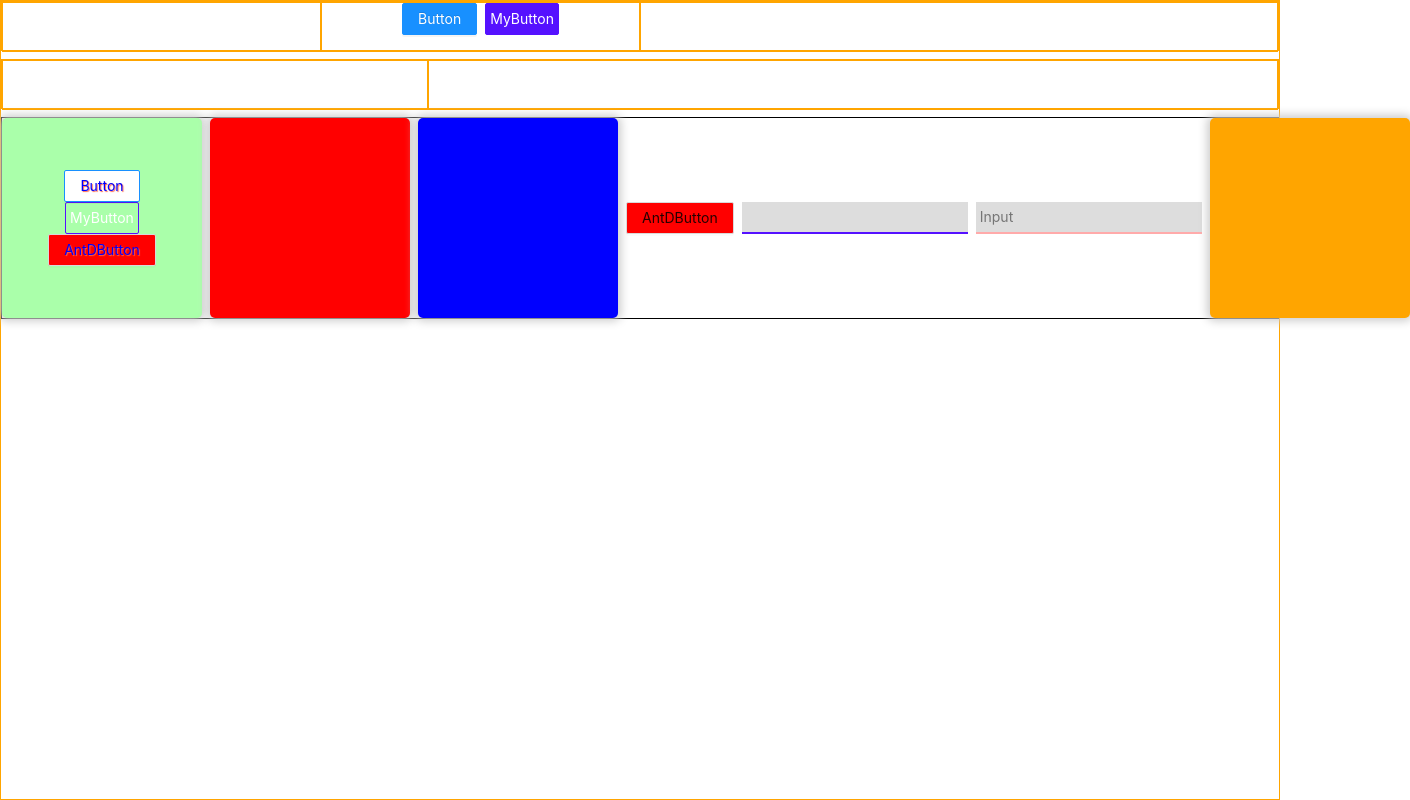
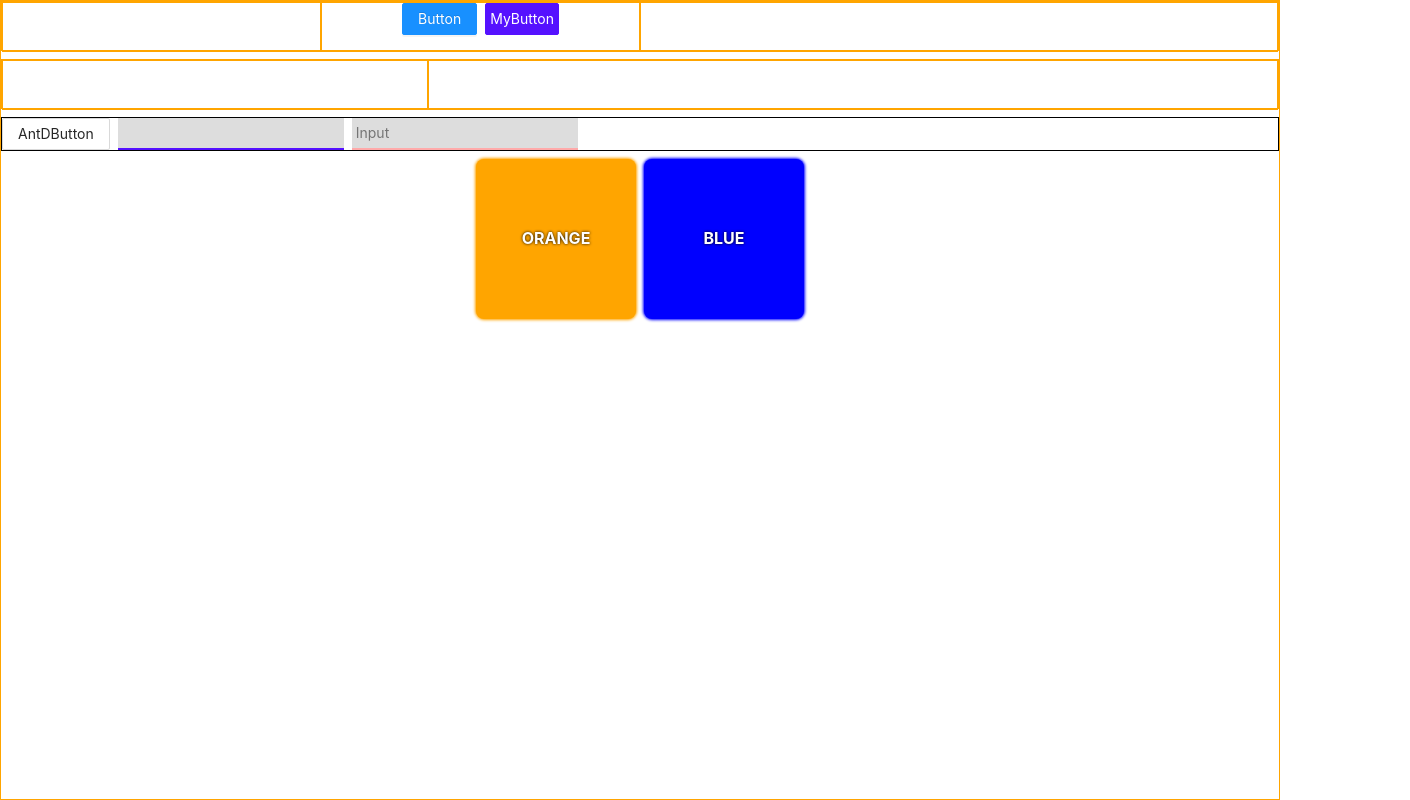
Before and after one commit to Jedi-hongbin/react-bg-manage-system, a React (Create React App) app: page / in a window 1280 px wide. Shown: the whole page, 1410 px wide, since content can reach past the window. Built offline with nearby package versions, Linux system fonts and the light colour scheme.

Commit message:
shadow card

```diff
--- a/src/App.tsx
+++ b/src/App.tsx
@@ -1,7 +1,8 @@
 import React, { FC } from "react";
 import { Button, Space, Row, Col } from "antd";
 import "./App.css";
-import styled, { css } from "styled-components";
+import styled from "styled-components";
+import { Card } from "./components/UI/Card";
 
 const MyButton = styled.button`
   background-color: ${(props: { bgc?: string }) => props.bgc || "#51f"};
@@ -12,84 +13,7 @@ const MyButton = styled.button`
   color: white;
 `;
 
-// const shadow = css`
-//   box-shadow: ${({ bgc }: { bgc?: string }) =>
-//     `0px 0px 15px 5px ${bgc || "orange"}`};
-// `;
-const textShadow = css`
-  text-shadow: 1px 1px 1px tomato;
-`;
-
-const flexCenter = css`
-  justify-content: center;
-  align-items: center;
-  flex-direction: column;
-`;
-/* ${(props: { bgc?: string; center?: boolean }) => {
-    console.log("props:", props);
-    return props.center ? flexCenter : undefined;
-  }} */
-const Card = styled.div`
-  width: 200px;
-  height: 200px;
-  display: flex;
-  box-shadow: 0px 0px 10px 3px #ccc;
-  border-radius: 5px;
-  transition: 0.3s linear all;
-  background-color: ${({ bgc }: { bgc?: string }) => bgc || "orange"};
-
-  ${(props: { bgc?: string; center?: boolean }) =>
-    props.center ? flexCenter : undefined}
-
-  :hover {
-    box-shadow: ${({ bgc }: { bgc?: string }) =>
-      `0px 0px 15px 5px ${bgc || "orange"}`};
-  }
-
-  button {
-    background-color: ${({ bgc }: { bgc?: string }) => bgc || "orange"};
-    transition: 0.3s linear all;
-    :hover {
-      box-shadow: ${({ bgc }: { bgc?: string }) =>
-        `0px 0px 15px 5px ${bgc || "orange"}`};
-    }
-    :active {
-      background-color: ${({ bgc }: { bgc?: string }) => bgc || "orange"};
-    }
-    :nth-child(odd) {
-      color: blue;
-      background-color: #fff;
-      ${textShadow}
-    }
-  }
-`;
-console.log("Card:", Card);
-// const AntDButton = styled(Button)`
-//   background-color: ${({
-//     imp,
-//     bgc = "green",
-//   }: {
-//     imp?: boolean;
-//     bgc?: string;
-//   }) => {
-//     console.log("hello!");
-//     return `${bgc} ${imp ? "!important" : ""}`;
-//   }};
-// `;
-
-const redBackGround = css`
-  background-color: red !important;
-`;
-
-const AntDButton = styled(Button)`
-  && {
-    background-color: green;
-  }
-  background-color: black;
-  ${redBackGround}
-`;
-
-const ExtendCard = styled(Card)``;
+const AntDButton = styled(Button)``;
 
 const Input = styled.input`
   border: none;
@@ -106,8 +30,6 @@ const PassWorldInput = styled(Input).attrs({
 })`
   border-bottom: 2px solid #faa;
 `;
-
-const LinkCard = Card.withComponent("a");
 
 const border: any = { border: "1px solid orange", height: "50px" };
 
@@ -137,18 +59,24 @@ const App: FC = () => {
           <Col style={border} flex={1}></Col>
           <Col style={border} flex={2}></Col>
         </Row>
-        <Space style={{ border: "1px solid #000", width: "100%" }}>
-          <Card bgc="#afa" center>
-            <Button type="primary">Button</Button>
-            <MyButton>MyButton</MyButton>
-            <AntDButton type="ghost">AntDButton</AntDButton>
-          </Card>
-          <ExtendCard bgc="#f00" />
-          <ExtendCard bgc="#00f" />
+        <Space
+          style={{
+            border: "1px solid #000",
+            width: "100%",
+            overflowX: "scroll",
+          }}
+        >
           <AntDButton>AntDButton</AntDButton>
           <Input />
           <PassWorldInput />
-          <LinkCard />
+        </Space>
+        <Space>
+          <Card bgc="orange">
+            <span>orange</span>
+          </Card>
+          <Card bgc="blue">
+            <span>blue</span>
+          </Card>
         </Space>
       </Space>
     </div>
--- /dev/null
+++ b/src/components/UI/Card/index.ts
@@ -0,0 +1,86 @@
+import styled, { StyledComponent, css } from "styled-components";
+
+const flexCenter = css`
+  display: flex;
+  justify-content: center;
+  align-items: center;
+`;
+
+const capitalize = css`
+  text-transform: capitalize;
+`;
+
+const uppercase = css`
+  text-transform: uppercase;
+`;
+
+const lowercase = css`
+  text-transform: lowercase;
+`;
+
+const textShadow = css`
+  /*text-shadow: h-shadow x-shadow blur color */
+  text-shadow: 0px 0px 3px #000;
+`;
+
+const randomColor = () =>
+  `rgba(${Math.floor(Math.random() * 256)},${Math.floor(
+    Math.random() * 256
+  )},${Math.floor(Math.random() * 256)})`;
+
+type handlePrototypeProps = ({
+  key,
+  def,
+  sameAttribute,
+}: {
+  key?: string;
+  def?: string;
+  sameAttribute?: string;
+}) => (props: { [any: string]: any }) => string;
+
+const handlePrototype: handlePrototypeProps = ({ key, def, sameAttribute }) => (
+  props
+) => {
+  if (!!key && props[key]) {
+    return props[key];
+  }
+  if (!!sameAttribute) {
+    return props[sameAttribute] ?? def;
+  }
+  return def;
+};
+
+type ShadowViewProps = StyledComponent<
+  "div",
+  any,
+  { shadow?: string; bgc?: string },
+  never
+>;
+// shadow attr: inset h-shadow x-shadow blur spread
+const ShadowView: ShadowViewProps = styled.div`
+  box-shadow: 0px 0px 3px 1px
+    ${handlePrototype({ key: "shadow", def: "orange", sameAttribute: "bgc" })};
+  transition: all 0.3s linear;
+  border-radius: 0.5rem;
+
+  :hover {
+    box-shadow: 0px 0px 20px 3px
+      ${handlePrototype({ key: "shadow", def: "orange", sameAttribute: "bgc" })};
+    filter: brightness(1.1);
+  }
+`;
+
+export const Card = styled(ShadowView)`
+  width: 10rem;
+  height: 10rem;
+  background-color: ${(props: { bgc?: string }) => props.bgc || undefined};
+  ${flexCenter};
+
+  span {
+    color: white;
+    font-size: 1rem;
+    font-weight: bold;
+    ${textShadow};
+    ${uppercase}
+  }
+`;
```
Also changed, not shown: package.json (+12 -2 lines), src/index.tsx (+9 -8 lines), 2 other files (tests, documents, lock files or other folders).
